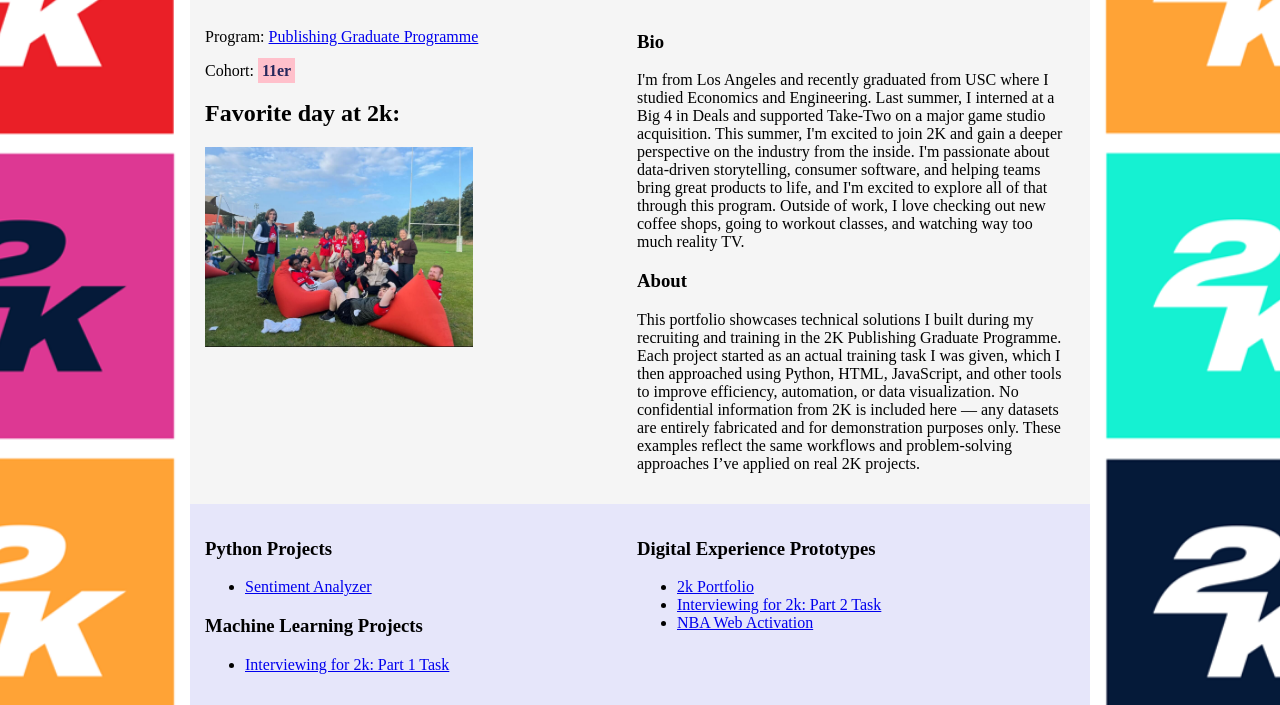
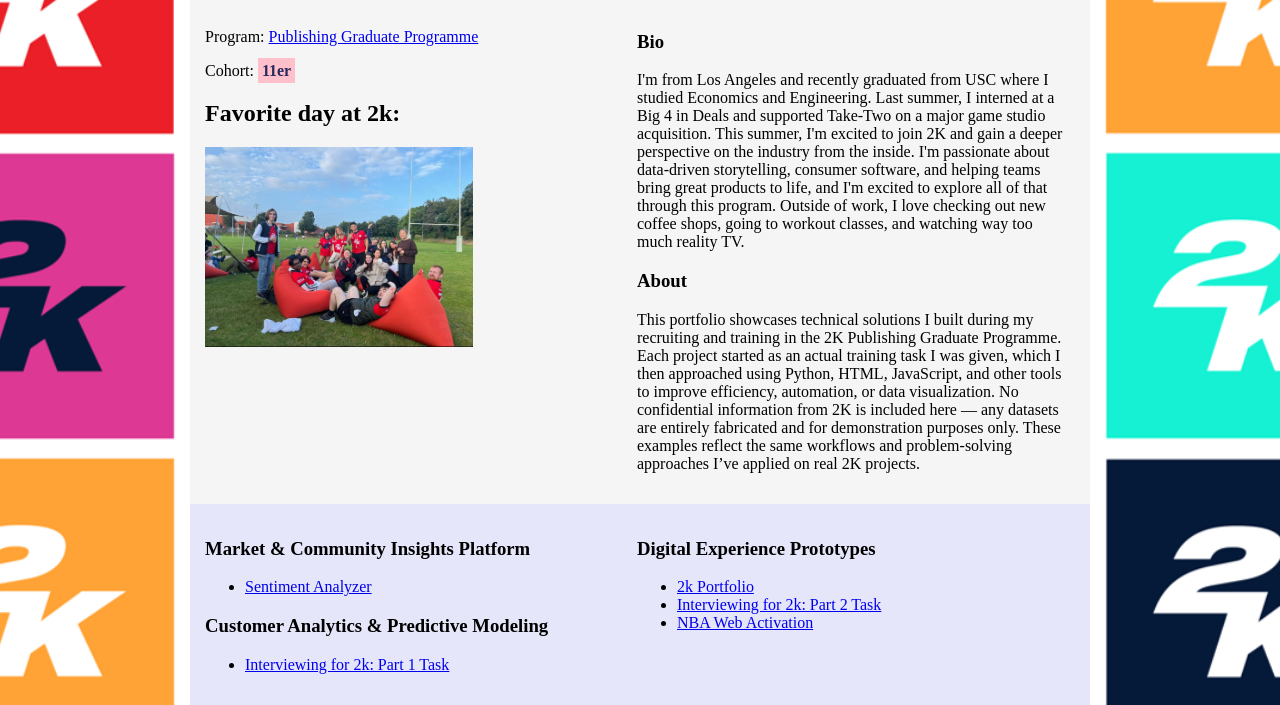
Before and after one commit to aileenho51/pubgrad, a plain HTML site: page index.html in a window 1280 px wide. Shown: the part 113-818 px from the top of the page. Drawn offline with Linux system fonts and the light colour scheme.

Commit message:
Update index.html

```diff
--- a/index.html
+++ b/index.html
@@ -103,11 +103,11 @@ img{
 
 	<div id="row3">
 		<div class="left">
-		<h3>Python Projects</h3>
+		<h3>Market & Community Insights Platform</h3>
 		<ul>
 		<li><a href="Sentiment-Analyzer/index.html">Sentiment Analyzer</a></li>
 		</ul>
-		<h3>Machine Learning Projects</h3>
+		<h3>Customer Analytics & Predictive Modeling</h3>
 		<ul>
 		<li><a href="Interview-Task-Pt1/index.html">Interviewing for 2k: Part 1 Task</a></li>
 		</ul>
```
